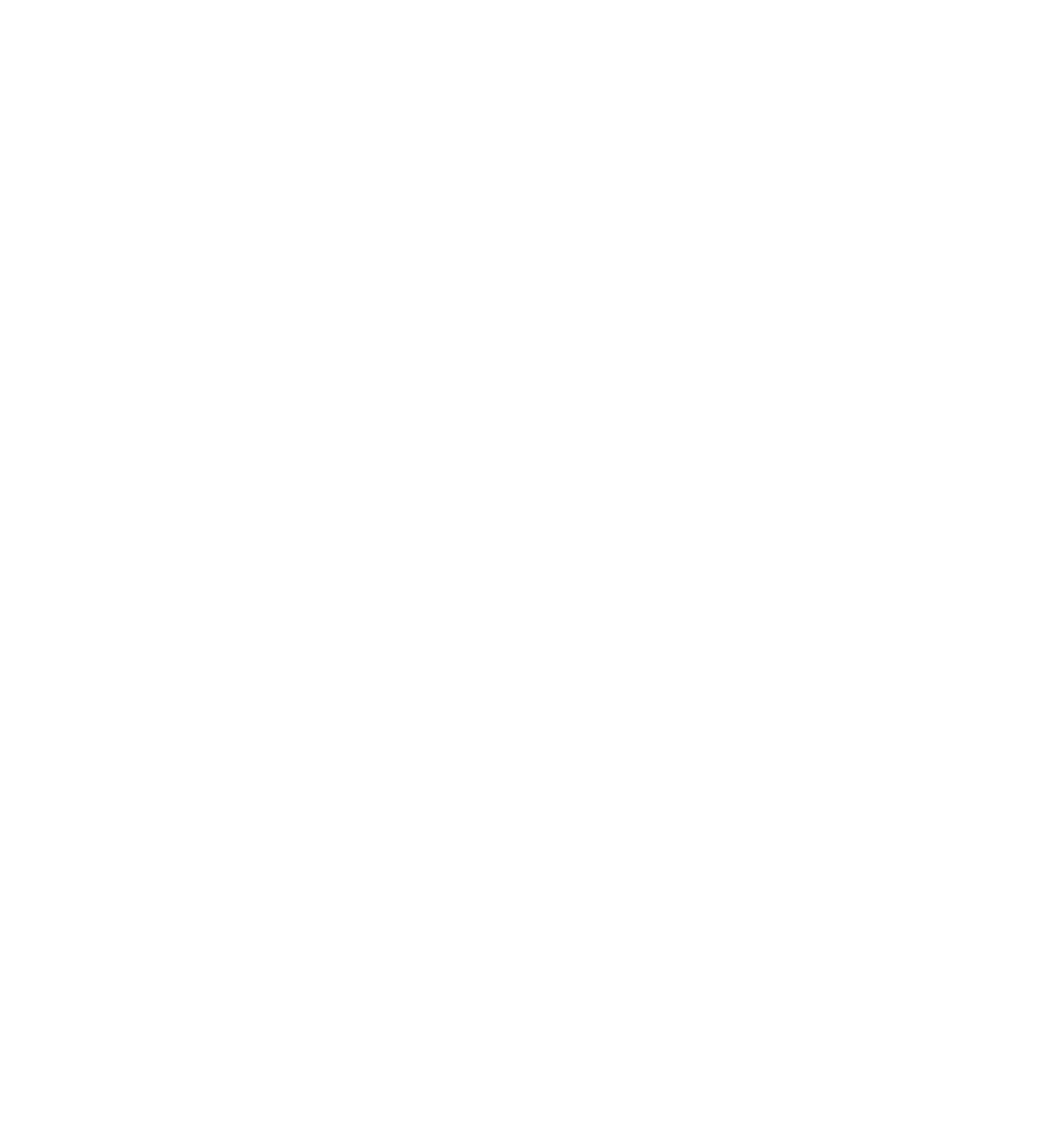
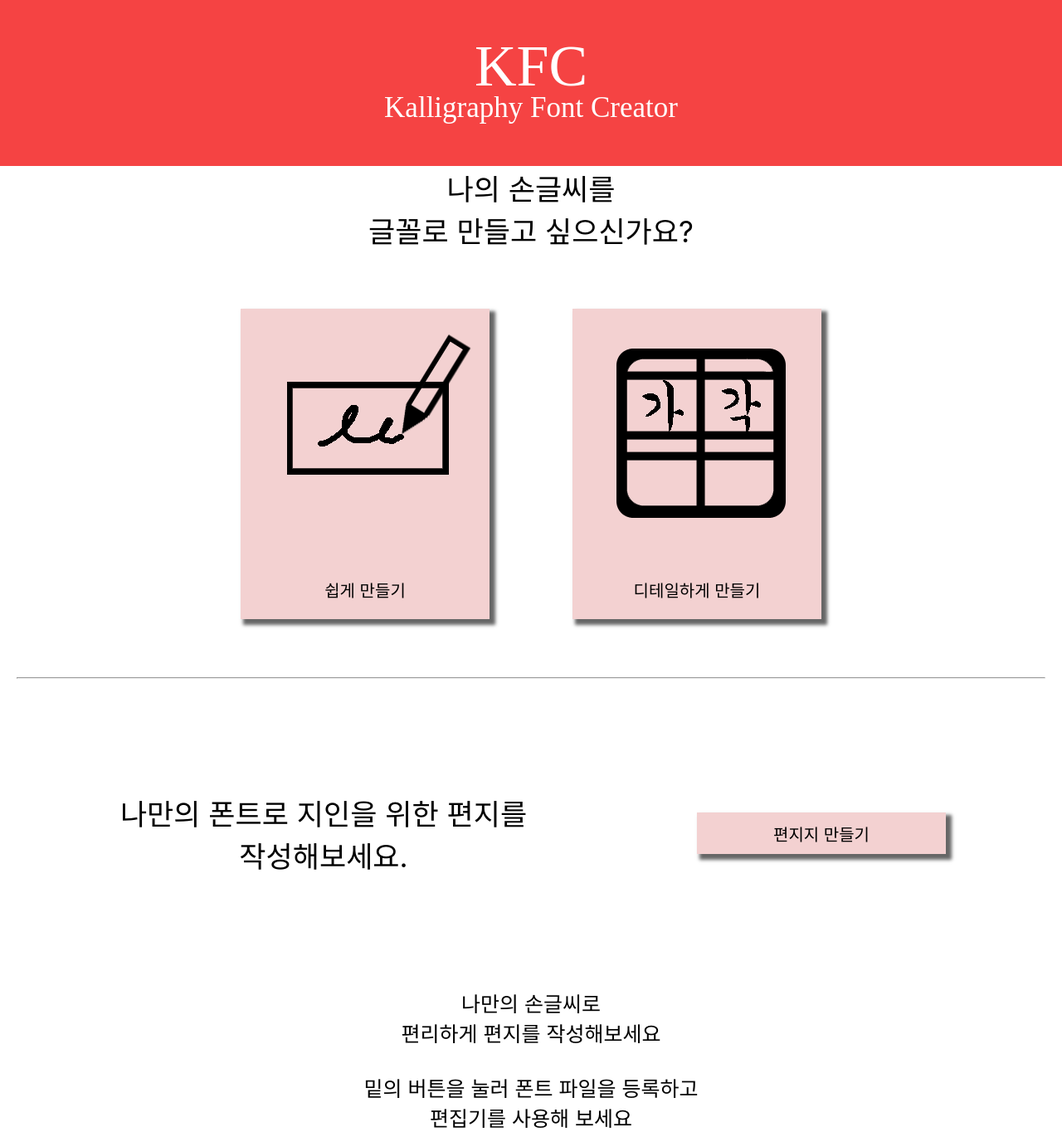
Before and after one commit to Jahwi-0413/KFC, a React (Create React App) app in the folder reactapp/: page / in a window 1280 px wide. Shown: the whole page at 83% size. Before the commit the page ends 800 px from the top, so only its background shows below. Built offline with nearby package versions, Linux system fonts and the light colour scheme.

Commit message:
Update App.js
Router 추가

```diff
--- a/reactapp/src/views/App.js
+++ b/reactapp/src/views/App.js
@@ -1,8 +1,19 @@
+import Header from './Header'
+import Home from './Home'
+import Editor from './Editor/Editor'
+import { BrowserRouter as Router, Route } from 'react-router-dom'
 
 function App ()
 {
   return (
     <>
+      <Router>
+        <Header />
+        <Route exact path="/" component={Home} />
+        <Route path="/sentence" />
+        <Route path="/template" />
+        <Route Editor="/editor" component={Editor} />
+      </Router>
     </>
   );
 }
```
